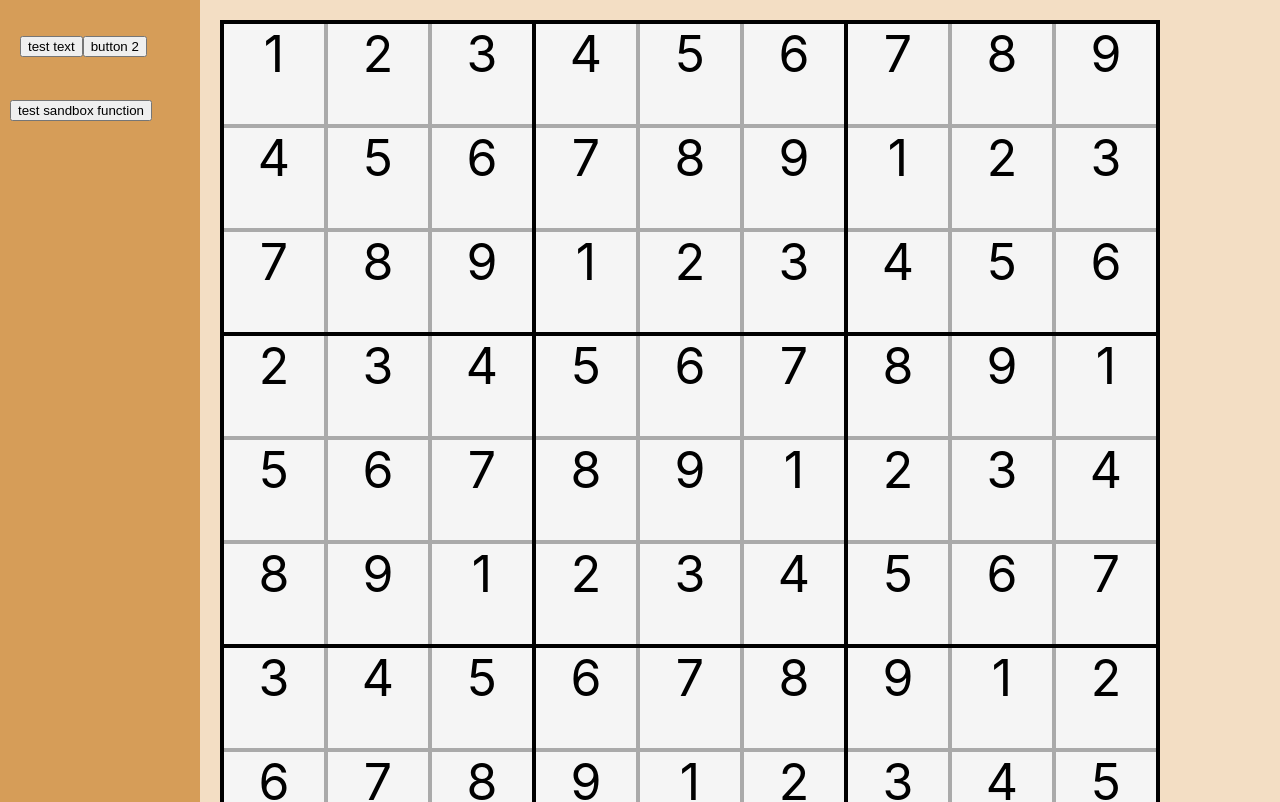
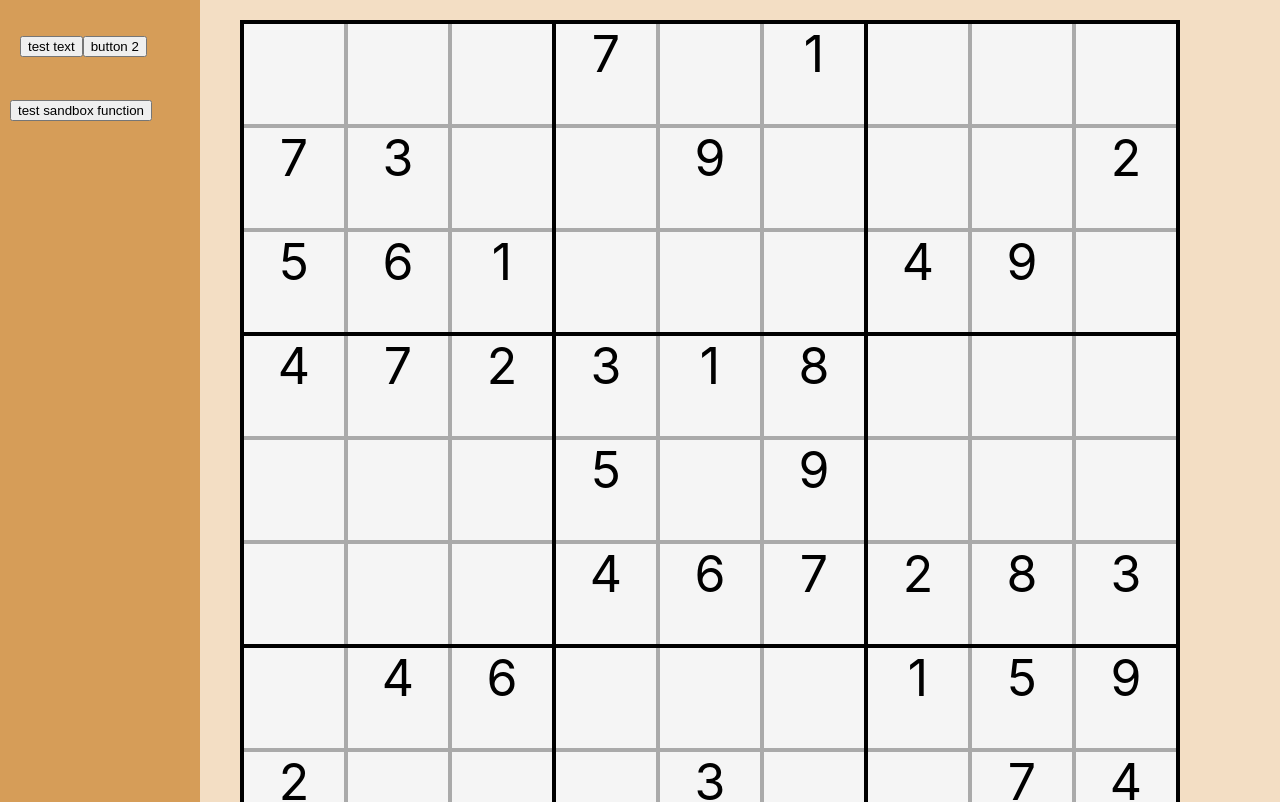
Before and after one commit to Houk13/sudokutrainer, a React (Create React App) app: page / in a window 1280 px wide. Shown: the top 802 px of the page. Built offline with nearby package versions, Linux system fonts and the light colour scheme; the HTML template or start-up script is replaced by a standard one.

Commit message:
Components cleaned up Better selection and some keyboard handling Fixes Selection #8 #9

```diff
--- a/src/App.tsx
+++ b/src/App.tsx
@@ -31,7 +31,6 @@ function App() {
       <MenuButton buttonText='test sandbox function' clickhandler={testCell} classString='sandbox'></MenuButton>
       <Sidebar update={update(changeData, data)}/>
       <PuzzleArea update={update(updateSelection, newSelection)} puzzleType="sudoku" puzzle={testSudoku.grid} selected={selection}/>
-      <p>{newSelection.refresh}: {selection.get([0,0])}</p>
     </div>
 
   );
--- a/src/Components/PuzzleArea/Cell.tsx
+++ b/src/Components/PuzzleArea/Cell.tsx
@@ -2,7 +2,6 @@ import React, { useState } from 'react'
 
 
 interface CellProps<Type>{
-    bordertype?: ["top" | "mid" | "bottom", "left" | "center" | "right"];
     content: Type;
     coords: [number, number];
     clickHandler?: (e: any) => void;
@@ -13,14 +12,14 @@ function Cell<Type>(props: CellProps<Type>) {
     let defaultHandler = (e: any) => {
         e.preventDefault(); console.log([props.coords[0] + 1, props.coords[1] + 1])
     }
+
     let clickhandler = props.clickHandler ?? props.clickHandler;
     const selectString = props.isSelected? "selected" : "";
-    // const classString = "cell " + props.bordertype[0] + " " + props.bordertype[1]
     const classString = "cell "+ "Row" + props.coords[0] + " Col" + props.coords[1] + " " + selectString;
     return (
         <div className={classString}
             onMouseDown={clickhandler}>
-            {String(props.content)}{props.isSelected}
+            {String(props.content)}
         </div>
     )
 }
--- a/src/Components/PuzzleArea/PuzzleArea.tsx
+++ b/src/Components/PuzzleArea/PuzzleArea.tsx
@@ -1,71 +1,47 @@
 import './Puzzle.css'
-import Cell from './Cell';
-import SudokuBorder from './SudokuBorder';
 import Selection from '../../UILogic/Selection';
+import SudokuPlayer from './Sudoku/SudokuPlayer';
 
-interface PuzzleAreaprops<Type>{
+interface PuzzleAreaprops<Type extends number | "">{
   update: () => void;
   puzzleType: string;
   puzzle: Type[][];
   selected: Selection;
-  refresh?: boolean;
 }
 
-const borderTBTypes = ["top", "mid", "bottom"] as const;
-const borderLRTypes = ["left", "center", "right"] as const;
+function PuzzleArea<Type extends number | "">(props: PuzzleAreaprops<Type>) {
+  let puzzle1: JSX.Element = <h1>type of puzzle was not recognized</h1>;
+  if (props.puzzleType === 'sudoku') {
+    puzzle1 = <SudokuPlayer update={props.update}
+                      puzzleType='Sudoku'
+                      puzzle={props.puzzle}
+                      selected={props.selected}
+                      keyboardHandler={keyboardHandler}></SudokuPlayer>
+  }
 
-function PuzzleArea<Type>(props: PuzzleAreaprops<Type>) {
-  function renderCell(row: number, col: number, value: Type){
-    return <Cell
-            key={"Cell" + String(row) + String(col)}
-            bordertype={[borderTBTypes[row % 3], borderLRTypes[col % 3]]}
-            coords={[row, col]}
-            content={value}
-            clickHandler={(e) => {
-              props.selected.flip([row, col]);
-              console.log(props.selected);
-              props.update();
-            }}
-            isSelected={props.selected.get([row, col])}></Cell>
-
-  }
-  function renderBorder(row: number, col: number, bordershape: string) {
-    return <SudokuBorder key={bordershape + String(row) + String(col)} row={row} col={col} borderShape={bordershape}></SudokuBorder>
-  }
-  function renderBorderRow(row: number) {
-    let rowCells: JSX.Element[] = [];
-    for (let col = 0; col !== 9; ++col){
-      rowCells.push(renderBorder(row, col, "intersectBorder"));
-      rowCells.push(renderBorder(row, col, "horizontalBorder"));
+  function keyboardHandler(e: React.KeyboardEvent) {
+    if ((e.keyCode >= 48 && e.keyCode <= 57) || (e.keyCode >= 65 && e.keyCode <= 90)){
+      props.selected.items.forEach((val, coord) => {
+        if (val) {
+          const coordstring: string[] = coord.split(':');
+          const coords: number[] = [];
+          coordstring.forEach(str => coords.push(Number(str)));
+          props.puzzle[coords[0]][coords[1]] = e.key as Type;
+        }
+      });
     }
-    rowCells.push(renderBorder(row, 9, "intersectBorder"));
-    return rowCells;
-  }
-  function renderSudokuGrid(){
-    let sudokugrid: JSX.Element[][] = []
-    for (let row = 0; row !== 9; ++row){
-      sudokugrid.push(renderBorderRow(row));
-      let rowCells: JSX.Element[] = [];
-      for (let col = 0; col !== 9; ++col){
-        rowCells.push(renderBorder(row, col, "verticalBorder"));
-        rowCells.push(renderCell(row, col, props.puzzle[row][col]));
-      }
-      rowCells.push(renderBorder(row, 9, "verticalBorder"));
-      sudokugrid.push(rowCells);
-    }
-    sudokugrid.push(renderBorderRow(9));
-    return(<div className='sudokuGrid'>{sudokugrid}</div>)
+    props.update();
   }
 
   const areaID = "PuzzleArea1";
 
   return (
     <div id={areaID} className='PuzzleArea'
-        onKeyDown={e => console.log(e.key)}
         tabIndex={-1}
-        onClick={() => document.getElementById(areaID)?.focus()}>
+        onClick={() => document.getElementById(areaID)?.focus()}
+        onKeyDown={keyboardHandler}>
       <div className='puzzle'>
-        {renderSudokuGrid()}
+        {puzzle1}
       </div>
     </div>
   )
--- /dev/null
+++ b/src/Components/PuzzleArea/Sudoku/SudokuPlayer.tsx
@@ -0,0 +1,78 @@
+import Cell from '../Cell';
+import '../Puzzle.css'
+import Selection from '../../../UILogic/Selection';
+import SudokuBorder from './SudokuBorder';
+import { celValue } from '../../../puzzleLogic/Classes/Puzzle';
+
+interface SudokuPlayerprops{
+  update: () => void;
+  puzzleType: string;
+  puzzle: celValue<number>[][];
+  selected: Selection;
+  keyboardHandler: (e: React.KeyboardEvent) => void;
+}
+
+function SudokuPlayer(props: SudokuPlayerprops) {
+
+  function renderCell(row: number, col: number, value: celValue<number>){
+    const mouseDownHandler = (e: React.MouseEvent) => {
+      if (e.ctrlKey){
+        props.selected.flip([row, col])
+      }
+      else {
+        let wasOn = props.selected.get([row, col]) && props.selected.nSelected < 2;
+        props.selected.clear();
+        if (!wasOn) props.selected.flip([row, col]);
+      }
+      props.update();
+    }
+
+    return <Cell
+            key={"Cell" + String(row) + String(col)}
+            coords={[row, col]}
+            content={value}
+            clickHandler={mouseDownHandler}
+            isSelected={props.selected.get([row, col])}></Cell>
+
+  }
+  function renderBorder(row: number, col: number, bordershape: string) {
+    return <SudokuBorder key={bordershape + String(row) + String(col)} row={row} col={col} borderShape={bordershape}></SudokuBorder>
+  }
+  function renderBorderRow(row: number) {
+    let rowCells: JSX.Element[] = [];
+    for (let col = 0; col !== 9; ++col){
+      rowCells.push(renderBorder(row, col, "intersectBorder"));
+      rowCells.push(renderBorder(row, col, "horizontalBorder"));
+    }
+    rowCells.push(renderBorder(row, 9, "intersectBorder"));
+    return rowCells;
+  }
+  function renderSudokuGrid(){
+    let sudokugrid: JSX.Element[][] = []
+    for (let row = 0; row !== 9; ++row){
+      sudokugrid.push(renderBorderRow(row));
+      let rowCells: JSX.Element[] = [];
+      for (let col = 0; col !== 9; ++col){
+        rowCells.push(renderBorder(row, col, "verticalBorder"));
+        rowCells.push(renderCell(row, col, props.puzzle[row][col]));
+      }
+      rowCells.push(renderBorder(row, 9, "verticalBorder"));
+      sudokugrid.push(rowCells);
+    }
+    sudokugrid.push(renderBorderRow(9));
+    return(<div className='sudokuGrid'>{sudokugrid}</div>)
+  }
+
+  const areaID = "Sudoku1";
+
+  return (
+    <div id={areaID} className='Sudoku'
+        tabIndex={-1} >
+      <div className='puzzle'>
+        {renderSudokuGrid()}
+      </div>
+    </div>
+  )
+}
+
+export default SudokuPlayer
--- a/src/UILogic/Selection.tsx
+++ b/src/UILogic/Selection.tsx
@@ -2,13 +2,16 @@ type coordinate = [number, number];
 
 export default class Selection {
     items: Map<string, boolean>
+    nSelected: number
 
     constructor(){
         this.items = new Map();
+        this.nSelected = 0;
     }
 
     clear(): void {
         this.items.clear();
+        this.nSelected = 0;
     }
     private toString(coord: coordinate) {return coord[0] + ":" + coord[1]}
 
@@ -23,9 +26,11 @@ export default class Selection {
     flip(cel: coordinate): void {
         if (this.items.get(this.toString(cel)) === undefined) {
             this.add(cel);
+            this.nSelected++;
             // console.log("added ", cel);
         } else {
             this.remove(cel);
+            this.nSelected--;
         }
     }
 
--- a/src/puzzleLogic/Classes/Puzzle.ts
+++ b/src/puzzleLogic/Classes/Puzzle.ts
@@ -9,6 +9,11 @@ export default class Puzzle<Type>{
         this.grid = values;
         this.rules = rules;
         this.solution = solution;
+    }
+
+    setVal(x: number, y: number, val: Type){
+        if (x < 0 || x >= this.grid[0].length || y < 0 || y >= this.grid.length) throw("outside of grid indexes");
+        this.grid[x][y] = val;
     }
 
     isSolved(): boolean {
--- a/src/puzzleLogic/Sudoku/TestSudoku.ts
+++ b/src/puzzleLogic/Sudoku/TestSudoku.ts
@@ -7,7 +7,7 @@ type gridType = Array<celValue<number>[]>
 //     grid[row] = new Array<celValue<number>>(9).fill("");
 // }
 
-const grid: gridType = [[1, 2, 3, 4, 5, 6, 7, 8, 9],
+const fullGrid: gridType = [[1, 2, 3, 4, 5, 6, 7, 8, 9],
                         [4, 5, 6, 7, 8, 9, 1, 2, 3],
                         [7, 8, 9, 1, 2, 3, 4, 5, 6],
                         [2, 3, 4, 5, 6, 7, 8, 9, 1],
@@ -16,6 +16,17 @@
                         [3, 4, 5, 6, 7, 8, 9, 1, 2],
                         [6, 7, 8, 9, 1, 2, 3, 4, 5],
                         [9, 1, 2, 3, 4, 5, 6, 7, 8]];
+
+const grid: gridType =
+                        [["", "", "", 7 , "", 1 , "", "", ""],
+                         [7 , 3 , "", "", 9 , "", "", "", 2 ],
+                         [5 , 6 , 1 , "", "", "", 4 , 9 , ""],
+                         [4 , 7 , 2 , 3 , 1 , 8 , "", "", ""],
+                         ["", "", "", 5 , "", 9 , "", "", ""],
+                         ["", "", "", 4 , 6 , 7 , 2 , 8 , 3 ],
+                         ["", 4 , 6 , "", "", "", 1 , 5 , 9 ],
+                         [2 , "", "", "", 3 , "", "", 7 , 4 ],
+                         ["", "", "", 1 , "", 5 , "", "", ""]];
 
 let getBox = (grid: gridType, boxnum: number): celValue<number>[] => {
     let firstRow = 3 * Math.floor(boxnum / 3);
```
Also changed, not shown: src/Components/PuzzleArea/Sudoku/SudokuBorder.tsx (renamed from src/Components/PuzzleArea/SudokuBorder.tsx).
